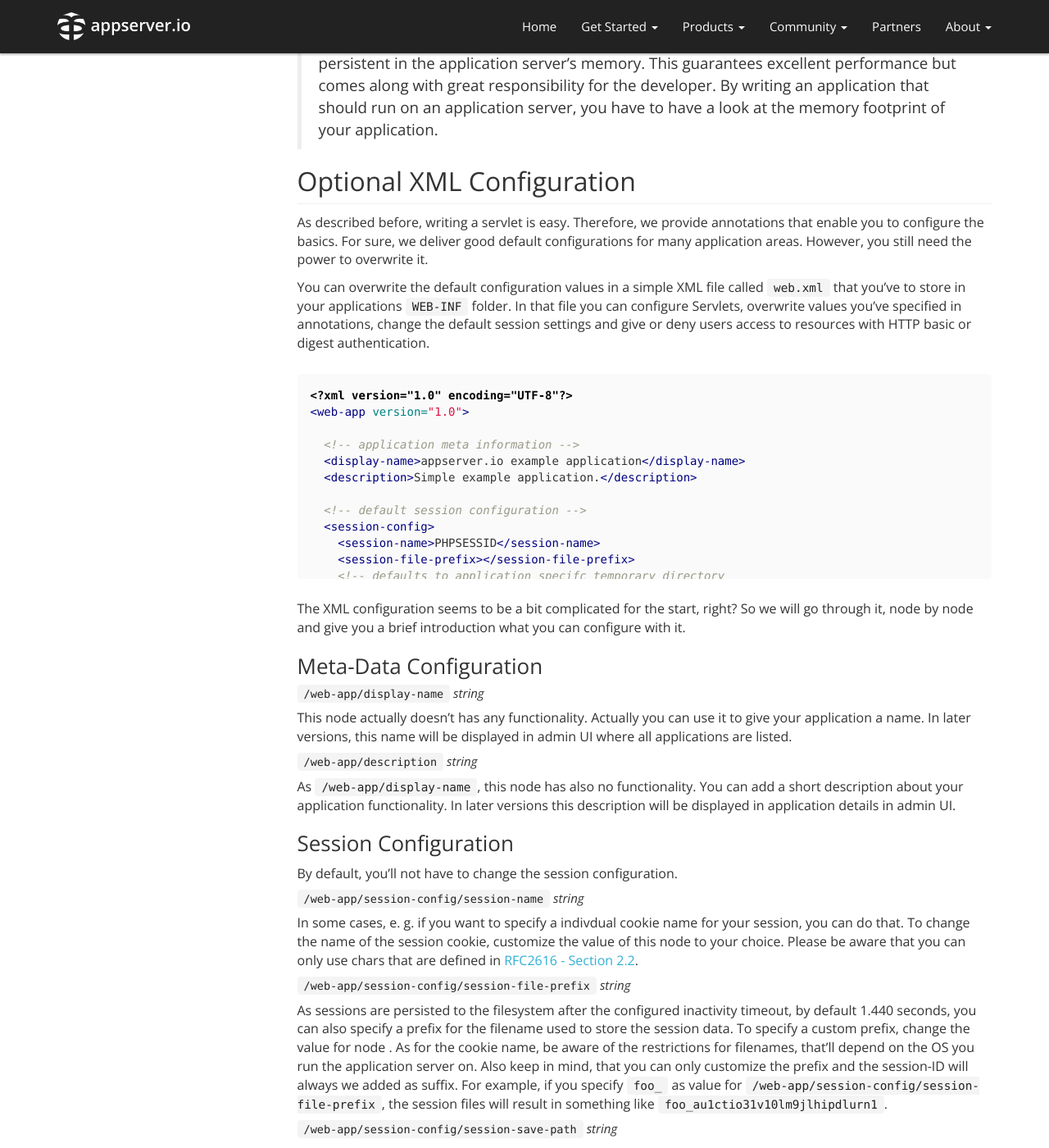
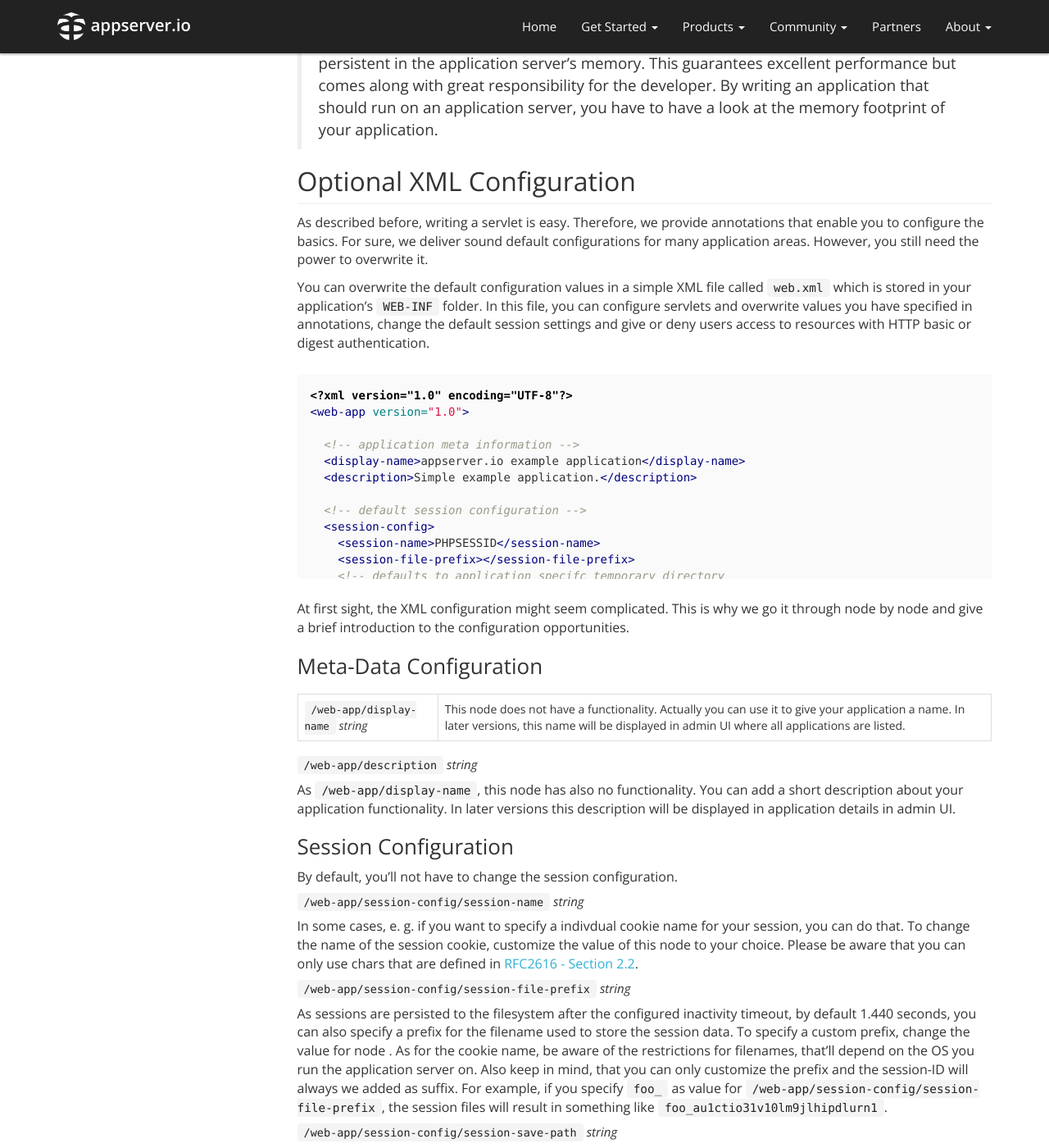
Before and after one commit to appserver-io/appserver, a Jekyll site: the page built from _docs/servlet-engine.md, in a window 1280 px wide and 1400 px high, scrolled down 3538 px. Shown: the whole window at 82% size. Built offline with Jekyll 4.4.1, drawn with Linux system fonts in a browser that asks for light colours; nearby versions of some CDN libraries; library files that are not in the unit come from our copies; Markdown is read by kramdown in place of the engine named in the settings; some of the changed text lies outside the part shown.

Commit message:
Update servlet-engine.md
Changes until line 471

````diff
--- a/_docs/servlet-engine.md
+++ b/_docs/servlet-engine.md
@@ -6,7 +6,7 @@
 position: 50
 group: Docs
 subNav:
-  - title: How can a Servlet-Engine help
+  - title: How can a Servlet Engine help
     href: how-can-a-servlet-engine-help
   - title: Bootstrapping a Servlet
     href: bootstrapping-a-servlet
@@ -37,11 +37,11 @@
 execute all performance critical tasks, like bootstrapping, in a method called `init()`, when
 the Servlet Engine starts.
 
-## How a Servlet-Engine can help
+## Benefits of a Servlet Engine
 
-One solution is using a Servlet-Engine as it is intigrated in appserver.io. Imagine a servlet as a class that implements the servlet interface, part of our PSR's. It provides a kind of MVC pattern controller functionality by invoking methods when a request comes in. Two things have to be considered when implementing the first servlet: Which requests need to be dispatched by the servlet and what functionality is to be provided.
+One solution is using a Servlet Engine as it is intigrated in appserver.io. Imagine a servlet as a class that implements the servlet interface, part of our PSR's. It provides a kind of MVC pattern controller functionality by invoking methods when a request comes in. Two things have to be considered when implementing the first servlet: Which requests need to be dispatched by the servlet and what functionality is to be provided.
 
-As many other frameworks, our Servlet-Engine uses a URL path to map a request to a controller. In our case this is a servlet. You can write as many servlets as you want, but you do not need to provide any configuration. The following section demonstrates how to map a URL path to a servlet.
+As many other frameworks, our Servlet Engine uses a URL path to map a request to a controller. In our case this is a servlet. You can write as many servlets as you want, but you do not need to provide any configuration. The following section demonstrates how to map a URL path to a servlet.
 
 ```php
 <?php
@@ -103,7 +103,7 @@
 ## Bootstrapping a Servlet
 
 As described before, bootstrapping a framework with every request is a very expensive procedure when doing it
-again and again. Using an application server with a Servlet-Engine has major advantages. First, parsing configuration like the `@Route` annotation is done only once when the application server
+again and again. Using an application server with a Servlet Engine has major advantages. First, parsing configuration like the `@Route` annotation is done only once when the application server
 starts. Secondly, you have the possibility to do all expensive steps in an `ìnit()` method that will be
 invoked by the application server when the servlet is instanciated and initialized at startup. The next section extends our previous example.
 
@@ -386,11 +386,9 @@
 
 ## Optional XML Configuration
 
+As described before, writing a servlet is easy. Therefore, we provide annotations that enable you to configure the basics. For sure, we deliver sound default configurations for many application areas. However, you still need the power to overwrite it.
 
-As described before, writing a servlet is easy. Therefore, we provide annotations that enable you to configure the basics. For sure, we deliver good default configurations for many application areas. However, you still need the power to overwrite it.
-
-You can overwrite the default configuration values in a simple XML file called `web.xml` that you've to
-store in your applications `WEB-INF` folder. In that file you can configure Servlets, overwrite values you've
+You can overwrite the default configuration values in a simple XML file called `web.xml` which is stored in your application's `WEB-INF` folder. In this file, you can configure servlets and overwrite values you have
 specified in annotations, change the default session settings and give or deny users access to resources with
 HTTP basic or digest authentication.
 
@@ -466,14 +464,11 @@
 </web-app>
 ```
 
-The XML configuration seems to be a bit complicated for the start, right? So we will go through it, node by
-node and give you a brief introduction what you can configure with it.
+At first sight, the XML configuration might seem complicated. This is why we go it through node by node and give a brief introduction to the configuration opportunities.
 
 ### Meta-Data Configuration
 
-##### `/web-app/display-name` *string*
-This node actually doesn't has any functionality. Actually you can use it to give your application a name.
-In later versions, this name will be displayed in admin UI where all applications are listed.
+|`/web-app/display-name` *string* | This node does not have a functionality. Actually you can use it to give your application a name. In later versions, this name will be displayed in admin UI where all applications are listed.|
 
 ##### `/web-app/description` *string*
 As `/web-app/display-name`, this node has also no functionality. You can add a short description about your
@@ -632,12 +627,12 @@
 > application.
 
 ### Servlet Configuration
-As this post is all about our Servlet-Engine, maybe the most important thing is, how you can define the servlets, or override annotations you defined in the servlets itself, which will be parsed when the application server starts.
+As this post is all about our Servlet Engine, maybe the most important thing is, how you can define the servlets, or override annotations you defined in the servlets itself, which will be parsed when the application server starts.
 
 ##### `/web-app/servlet` *string*
 In many cases, it'll be the easiest way to use annotations to define your sevlets and map them to a request URL.
 Sometimes it'll be necessary that you define servlets in the `web.xml` file. As the order, the servlets will be
-loaded, is relevant for matching the URL when the request will be handled by the Servlet-Engine, it could be necessary that you have to manually change it in this file. You can define a servlet by add the following snippet to your configuration file
+loaded, is relevant for matching the URL when the request will be handled by the Servlet Engine, it could be necessary that you have to manually change it in this file. You can define a servlet by add the following snippet to your configuration file
 
 ```xml
 <servlet>
@@ -665,7 +660,7 @@
 [map](#servlet-mapping) your servlet to a request URL later.
 
 ##### `/web-app/servlet/servlet-class` *string*
-The Servlet-Engine needs to know, which class has to instantiated when initializing the servlet. So you have to specify the fully qualified name of your servlet here.
+The Servlet Engine needs to know, which class has to instantiated when initializing the servlet. So you have to specify the fully qualified name of your servlet here.
 
 ##### `/web-app/servlet/init-param` *string*
 You can specifiy a random number of initialization parameters here. The parameters will be parsed when the
@@ -718,7 +713,7 @@
 > and pre-loads the action classes when the application server starts.
 
 ### Servlet Mapping
-Finally it is necessary to map the servlet we've configured before, to a URL path. As the Servlet-Engine is a webserver module, by default it is bound to the file extension `.do`. You can change this in the `appserver.xml` confguration file in directory `etc/appserver/appserver.xml`.
+Finally it is necessary to map the servlet we've configured before, to a URL path. As the Servlet Engine is a webserver module, by default it is bound to the file extension `.do`. You can change this in the `appserver.xml` confguration file in directory `etc/appserver/appserver.xml`.
 
 ##### `/web-app/servlet-mapping` *string*
 You can specify as many servlet mappings you need. The mapping maps a `servlet-name` to a `url-pattern`. The
@@ -787,7 +782,7 @@
 that will work on Windows also.
 
 ##### `/web-app/security/url-pattern` *string*
-The value of this node allows you to specify a URL pattern. If a request has to be handled, the Servlet-Engine again uses the PHP [fnmatch](http://php.net/fnmatch) method to match the URL against that pattern.
+The value of this node allows you to specify a URL pattern. If a request has to be handled, the Servlet Engine again uses the PHP [fnmatch](http://php.net/fnmatch) method to match the URL against that pattern.
 
 ##### `/web-app/security/auth/auth_type` *string*
 The value of this node defines the authentication type you want to use. `Basic` enables HTTP basic authentication,
````
